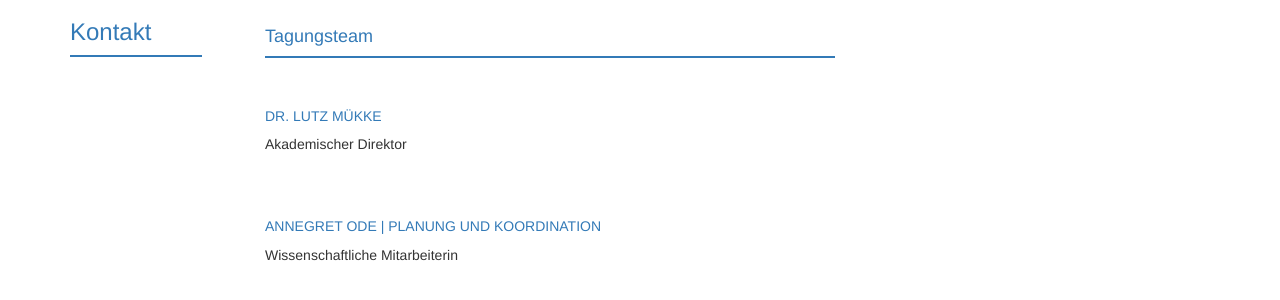
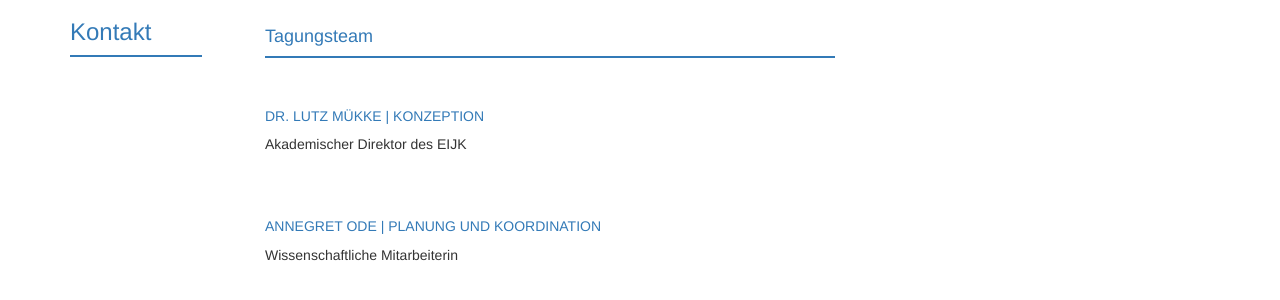
Before and after one commit to susedev/test, a Jekyll site: the page built from kontakt.html, in a window 1280 px wide. Shown: the part 199-499 px from the top of the page. Built offline with Jekyll 4.4.1, drawn with Linux system fonts in a browser that asks for light colours; nearby versions of some CDN libraries.

Commit message:
Edit from JekyllCMS

```diff
--- a/kontakt.html
+++ b/kontakt.html
@@ -7,9 +7,9 @@ title: Kontakt
 
 <h4>&nbsp;</h4>
 
-<h4><a href="http://www.eijc.eu/de/dr-lutz-muekke-2/" target="_blank">Dr. Lutz M&uuml;kke </a></h4>
+<h4><a href="http://www.eijc.eu/de/dr-lutz-muekke-2/" target="_blank">Dr. Lutz M&uuml;kke </a><a href="http://www.eijc.eu/de/team/annegret-ode-m-a/" target="_blank">| Konzeption</a></h4>
 
-<p>Akademischer Direktor</p>
+<p>Akademischer Direktor des EIJK</p>
 
 <p>&nbsp;</p>
 
```
